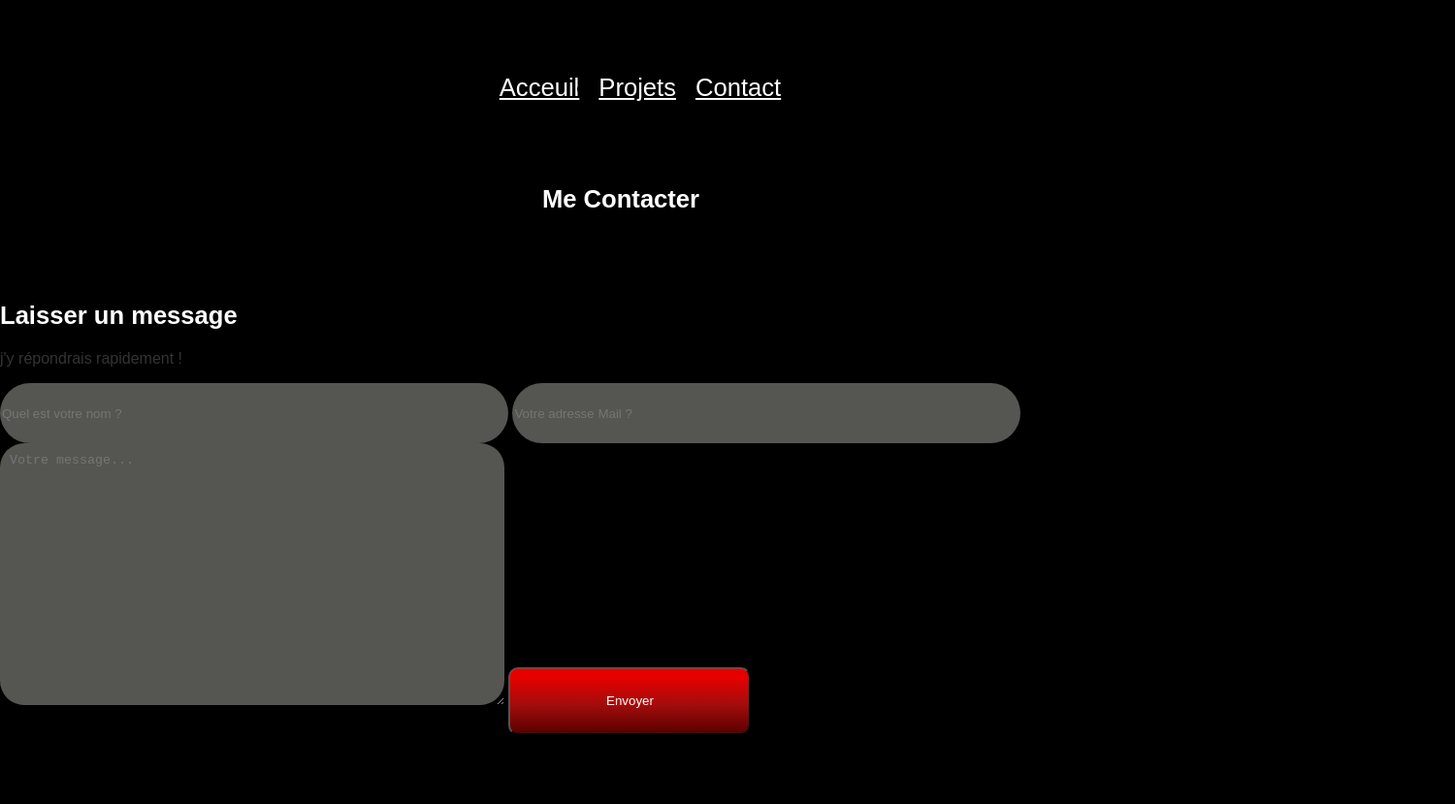
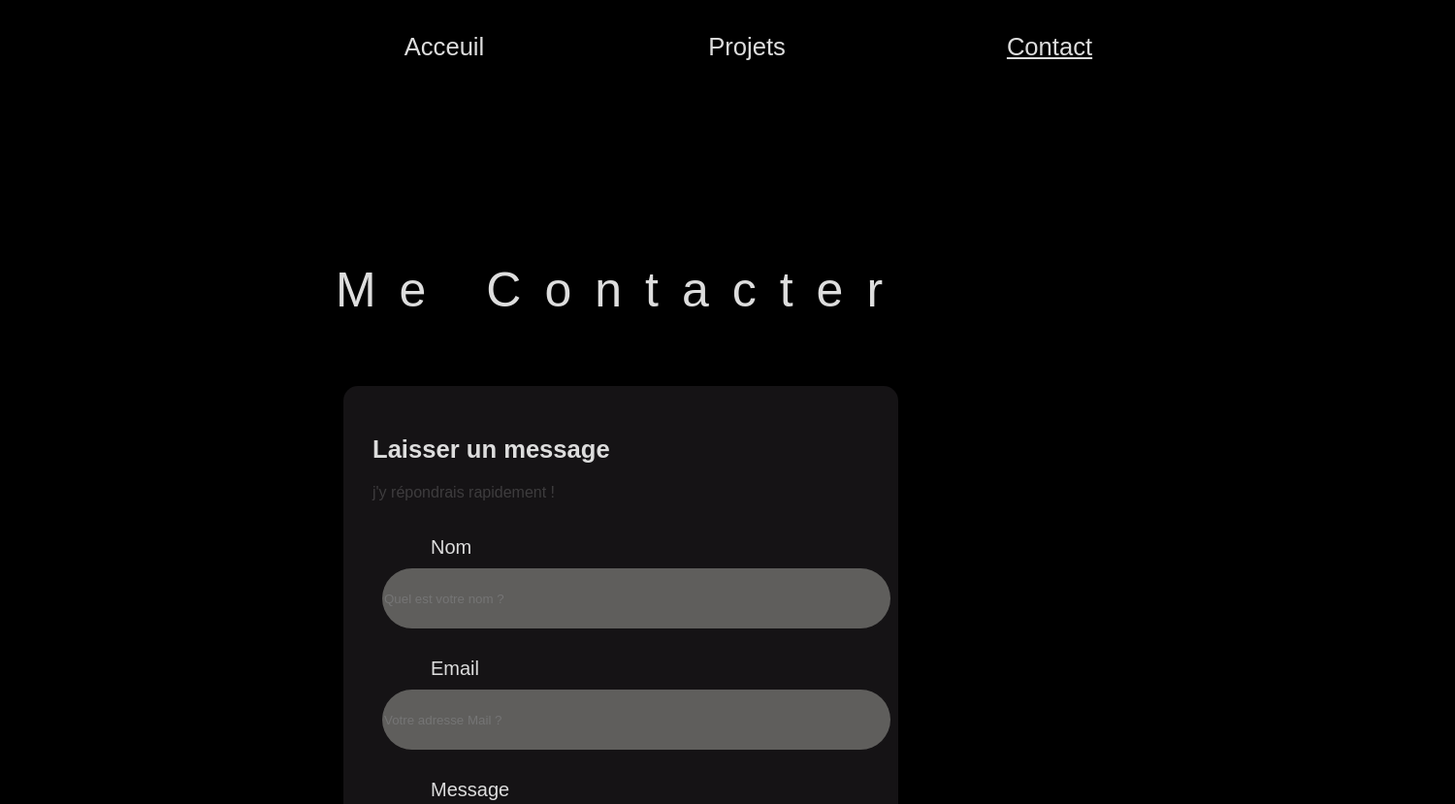
Before and after one commit to JeanMarcJorite/portfolio, a website: page contact.html in a window 1280 px wide. Shown: the top 829 px of the page at 97% size, 1500 px wide, since content can reach past the window. Before the commit the page ends 800 px from the top, so only its background shows below. Drawn offline with nearby package versions, Linux system fonts and the light colour scheme.

Commit message:
ajout nouveaux css et verification email et correcte

```diff
--- a/contact.html
+++ b/contact.html
@@ -6,41 +6,40 @@
     <title>Document</title>
     <link rel="stylesheet" href="css/contact.css">
     <script type="module" src="https://unpkg.com/ionicons@5.5.2/dist/ionicons/ionicons.esm.js"></script>
-    <script src="mail.js"></script>
+    <script src="https://smtpjs.com/v3/smtp.js"></script>
+    <script src="mail.js" defer></script>
 </head>
 <body>
-    <div class="container">
     <nav class="navbar">
         <img src="" alt="">
-        <ul class="element" >
-            <li class="active">
-              <a href="">Acceuil</a>
-              <div class="underline" style="transform: translateX(0px); transition: all 0.3s ease 0s;"></div>
+        <ul>
+            <li>
+              <a class="underline" href="index.html">Acceuil</a>
             </li>
-            <li class="">
-              <a href="">Projets</a>
-              <div class="underline" style="transform: translateX(-105%);""></div>
+            <li>
+              <a class="underline" href="">Projets</a>
             </li>
-            <li class="">
-              <a href="">Contact</a>
-              <div class="underline" style="transform: translateX(-105%);"></div>
+            <li >
+              <a class="underlineActive " href="contact.html">Contact</a>
             </li>
         </ul>
     </nav>
 
     <h1>Me Contacter</h1>
-    <form>
+    <form id="myForm" onsubmit="sendEmail()">
         <div>
         <h2>Laisser un message</h2>
         <p>j'y répondrais rapidement !</p>
     </div>
+        <label for="name"> Nom</label>
         <input type="text" id="nom" name="nom" placeholder="Quel est votre nom ?">
+        <label for="email">Email</label>
         <input type="email" id="email" name="email" placeholder="Votre adresse Mail ?">
+        <label for="message">Message</label>
         <textarea name="message" id="message" cols="70" rows="18" placeholder="Votre message..."></textarea>
-        <button id="envoie">Envoyer</button>
+        <button id="submit" >Envoyer</button>
     </form>
 
 
-</div>
 </body>
 </html>
--- a/css/contact.css
+++ b/css/contact.css
@@ -1,7 +1,7 @@
 html{
     background-color: black;
     font-size: 62.5%;
-    font-family: "Montserrat", sans-serif;
+    font-family: "Acumin-pro", sans-serif;
     scroll-behavior: smooth;
 }
 
@@ -9,10 +9,10 @@ html{
 body {
     font-size: 1.6rem;
     background: var(--bg);
-    display: flex;
+    /*display: flex;
     flex-wrap: wrap;
     flex-direction: column;
-    height: 100vh; /* This makes the body take up the full viewport height */
+    */
     margin: 0; /* This removes the default margin */
   }
 
@@ -21,31 +21,21 @@ body {
   }
 
   h1{
-    color: #ffffff;
     text-align: center;
     margin: 7rem;
-    font-size: 2vw;
-  }
-
-  section{
-    display: flex;
-    flex-wrap: nowrap;
-    flex-direction: column;
-    justify-content: center;
-    align-items: center;
-    align-self: center;
-    border-radius: 25px;
-    background: #151315;
-  }
-  section > h2, section > p, section > input, section > textarea, section > button {
-    margin: 10px;
+    letter-spacing: 24px;
+    font-size: 50px;
+    font-weight: 400;
+    line-height: normal;
   }
 
   h2{
-    color: #ffffff;
     font-size: 2vw;
+
   }
-
+.underline{
+  text-decoration: none;
+}
   input{
 width: 520px;
 height: 60px;
@@ -63,12 +53,13 @@ align-self: center;
     border: none;
     border-radius: 25px;
     padding: 10px;
+    resize: none;
   }
 
   p{
-    color: #FFF;
     opacity: 0.2;
   }
+
   .container {
     display: flex;
     justify-content: center;
@@ -77,14 +68,41 @@ align-self: center;
     height: 100vh; /* This makes the container take up the full viewport height */
   }
 
+/***********************  /*style="transform: translateX(0px); transition: all 0.3s ease 0s;
+-++++++++++++++++-++++++++++++++++-++++++++++++++++
+-++++++++++++++++-++++++++++++++++-++++++++++++++++-++++++++++++++++
+-++++++++++++++++-++++++++++++++++-++++++++++++++++-++++++++++++++++
+-++++++++++++++++-++++++++++++++++-++++++++++++++++
+-++++++++++++++++-++++++++++++++++-++++++++++++++++
+-++++++++++++++++-++++++++++++++++-++++++++++++++++-++++++++++++++++
+-++++++++++++++++-++++++++++++++++-++++++++++++++++-++++++++++++++++
 
+-++++++++++++++++*/
 
+form{
+  display: flex;
+  flex-wrap: wrap;
+  flex-direction: column;
+  align-self: center;
+  padding: 30px;
+  background: #151315;
+  border-radius: 15px;
+  width: 40vw;
+  margin: auto;
+}
+
+input, textarea, button {
+  margin: 10px; /* Ajoutez cette ligne */
+}
+
+button{
+  align-self: center;
+}
 
   nav ul{
     display: flex;
     flex-wrap: wrap;
     justify-content: center;
-
   }
 
   nav ul li {
@@ -92,19 +110,55 @@ align-self: center;
     text-align: center;
     font-size: 2vw;
     margin: 0 10px; /* Ajoutez cette ligne */
+
+  }
+  nav ul li a {
+    text-decoration: none; /* Ajoutez cette ligne */
+  }
+  .underline {
+    background-image: linear-gradient(to left, currentColor, currentColor);
+    background-repeat: no-repeat;
+    background-size: 1% 0px;
+    background-position: 0% 100%;
+    transition: background-size 1s ease, background-position 1s ease;
+  }
+
+  .underline:hover {
+    background-size: 100% 2px;
+    background-position: 0% 100%;
+  }
+
+  .underlineActive{
+    text-decoration: underline;
+  }
+
+
+  a, h1, h2, p, label, button  {
+    color: #ddd; /* Changez cela en fonction de vos besoins */
+  }
+
+  .underlineActive{
+    text-decoration: underline;
+  }
+
+  label{
+    padding-left: 60px;
+    font-size: 20px;
+    padding-top: 20px;
   }
   button{
     border-radius: 10px;
-background: linear-gradient(180deg, rgba(255, 0, 0, 0.80) 0%, rgba(255, 0, 0, 0.80) 13.96%, rgba(173, 15, 15, 0.80) 55.04%, rgba(82, 0, 0, 0.80) 100%), rgba(255, 0, 0, 0.50);
-width: 250px;
-height: 70px;
-flex-shrink: 0;
-color: #FFF;
+    background: linear-gradient(180deg, rgba(255, 0, 0, 0.80) 0%, rgba(255, 0, 0, 0.80) 13.96%, rgba(173, 15, 15, 0.80) 55.04%, rgba(82, 0, 0, 0.80) 100%), rgba(255, 0, 0, 0.50);
+    width: 250px;
+    height: 70px;
+    flex-shrink: 0;
+    border: none;
 }
 
-section div{
-    display: flex;
-    flex-direction: column;
-    align-self: self-start;
-    padding-left: 20px;
+
+.navbar{
+
+width: 1500px;
+height: 200px;
+
 }
--- a/css/index.css
+++ b/css/index.css
@@ -45,9 +45,14 @@ nav ul li{
   font-size: 2vw;
 }
 
+.navbar{
+  width: 1500px;
+  height: 200px;
+}
 
 a{
   color: #ffffff;
+  text-decoration: none;
 }
 
 h1{
@@ -269,3 +274,21 @@ footer p{
   margin-top: 90rem;
 
 }
+
+
+.underline {
+  background-image: linear-gradient(to left, currentColor, currentColor);
+  background-repeat: no-repeat;
+  background-size: 1% 0px;
+  background-position: 0% 100%;
+  transition: background-size 1s ease, background-position 1s ease;
+}
+
+.underline:hover {
+  background-size: 100% 2px;
+  background-position: 0% 100%;
+}
+
+.underlineActive{
+  text-decoration: underline;
+}
--- a/mail.js
+++ b/mail.js
@@ -1,26 +1,47 @@
-const mail = document.getElementById("email")
-const nom = document.getElementById("nom")
-const message = document.getElementById("message")
+const password = "A4ACF0DBCF3FAF567B2E702157ECDD352E44"
+const username = "t12150724@gmail.com"
+const server = "smtp.elasticemail.com"
+const port = "2525"
 
-mail.addEventListener("change", (event) =>{
-    const valeurMail = mail.value;
-    if(valeurMail){
-        console.log(valeurMail);
-    }else{
-        console.log("le champ est vide")
+
+const emailUserValide =  new RegExp("^[a-zA-Z0-9.-]*[a-zA-Z0-9]@[a-zA-Z0-9.-]+\.(org|fr|gouv|net|info|arpa|com|edu)$");
+/// Faire les conditions de comment le mail doit être écrit new RegExp("[a-zA-Z0-9.-]+[a-zA-Z0-9]$+@[a-zA-Z0-9.-]+\.(org|fr|gouv|net|info|arpa|com|edu)$")
+
+document.getElementById("myForm").addEventListener("submit", (event) => {
+    event.preventDefault();
+    if(emailUserValide.test(document.getElementById("email").value))
+        ContactContent();
+    else{
+        alert("le mail n'est pas valide");
     }
 })
 
-nom.addEventListener("change", (event) =>{
-    const valeurNom = nom.value;
-    if(valeurNom){
-        console.log(valeurNom);
-    }else{
-        console.log("le champ est vide")
-    }
-})
+function ContactContent() {
+    let nomClient = document.getElementById('nom').value;
+    console.log(nomClient);
 
-await document.getElementById("envoie").addEventListener("submit", (event) =>{
-    event.preventDefault();
-    console.log(mail.value)
-})
+    let mailClient = document.getElementById('email').value;
+    console.log(mailClient);
+
+    let messageClient = document.getElementById('message').value;
+    console.log(messageClient);
+
+    sendEmail(mailClient, nomClient, messageClient);
+}
+
+
+function sendEmail(senderEmail, name, message){
+    Email.send({
+        Host : server,
+        Username : username,
+        Password : password,
+        To : 'jeanmarcjorite38@gmail.com',
+        From : senderEmail,
+        Subject : "Contact pour taff",
+        Body : `Nom : ${name}
+                <br> Email : ${message}
+                `
+    }).then(
+        message => alert("sent success ")
+      );
+}
--- a/package.json
+++ b/package.json
@@ -11,6 +11,7 @@
   "author": "Jean-Marc Jorite",
   "license": "ISC",
   "dependencies": {
+    "aws-sdk": "^2.1502.0",
     "express": "^4.18.2",
     "swiper": "^11.0.4"
   },
```
Also changed, not shown: index.html (+6 -10 lines), .eslintrc.js (added), 1 other file.
